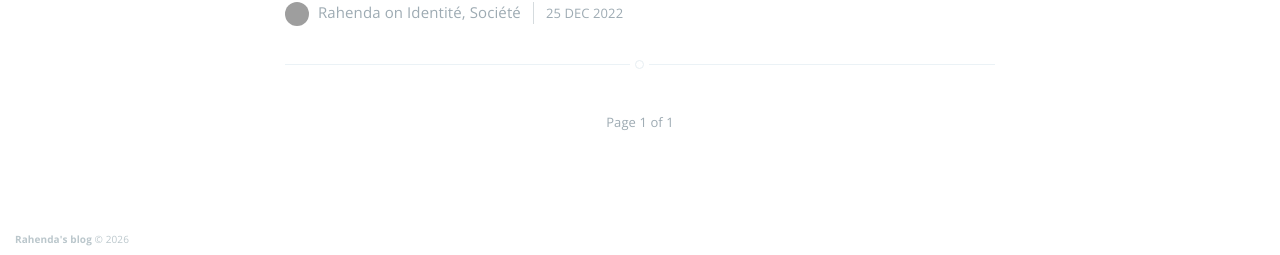
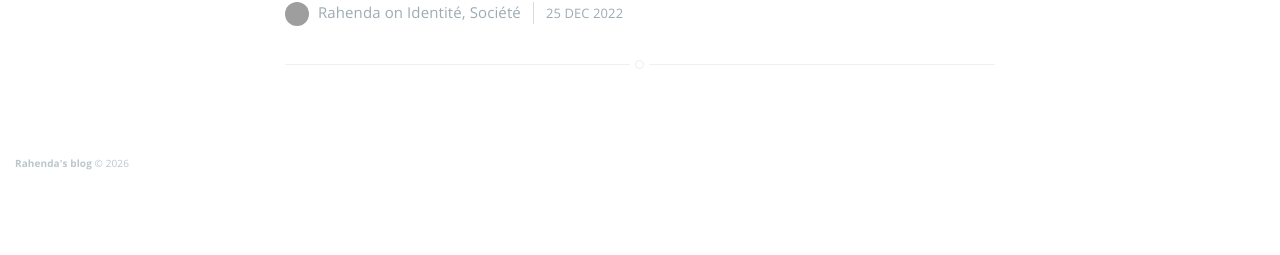
Before and after one commit to rahendablog/rahendablog.github.io, a Jekyll site: the page built from index.html, in a window 1280 px wide. Shown: the part 1076-1331 px from the top of the page. Built offline with Jekyll 4.4.1, drawn with Linux system fonts in a browser that asks for light colours; nearby versions of some CDN libraries; the list of posts is cut into pages by our own code; after the commit the page ends 1259 px from its top, so only the background shows below that; grey boxes are pictures that could not be loaded.

```diff
--- a/_data/authors.yml
+++ b/_data/authors.yml
@@ -4,5 +4,5 @@ rahenda:
   location: Rennes, FR
   url_full: http://rahendarosmedi.com
   url: http://rahendarosmedi.com
-  bio: {{ site.description }}
+  bio: "{ }"
   assets: assets/images/author.png
--- a/_includes/author_pagination.html
+++ b/_includes/author_pagination.html
@@ -1,3 +1,4 @@
+{% if paginator.total_pages > 1 %}
 <nav class="pagination" role="pagination">
     {% if paginator.previous_page %}
         {% if paginator.previous_page == 1 %}
@@ -11,3 +12,4 @@
         <a class="older-posts" href="{{ site.baseurl }}author/{{ page.author }}/page{{ paginator.next_page }}/" title="Next Page">Older Posts &raquo;</a>
     {% endif %}
 </nav>
+{% endif %}
--- a/_includes/post_pagination.html
+++ b/_includes/post_pagination.html
@@ -1,3 +1,4 @@
+{% if paginator.total_pages > 1 %}
 <nav class="pagination" role="pagination">
     {% if paginator.previous_page %}
         {% if paginator.previous_page == 1 %}
@@ -11,3 +12,4 @@
         <a class="older-posts" href="{{ site.baseurl }}page{{ paginator.next_page }}/" title="Next Page">Older Posts &raquo;</a>
     {% endif %}
 </nav>
+{% endif %}
--- a/_includes/tag_pagination.html
+++ b/_includes/tag_pagination.html
@@ -1,3 +1,4 @@
+{% if paginator.total_pages > 1 %}
 <nav class="pagination" role="pagination">
     {% if paginator.previous_page %}
         {% if paginator.previous_page == 1 %}
@@ -11,3 +12,4 @@
         <a class="older-posts" href="{{ site.baseurl }}tag/{{ page.tag }}/page{{ paginator.next_page }}/" title="Next Page">Older Posts &raquo;</a>
     {% endif %}
 </nav>
+{% endif %}
--- a/_layouts/default.html
+++ b/_layouts/default.html
@@ -17,9 +17,9 @@
     <link rel="shortcut icon" href="{{ site.baseurl }}assets/images/favicon.ico" >
 
     <!-- Styles'n'Scripts -->
-    <link rel="stylesheet" type="text/css" href="{{ site.baseurl }}assets/css/screen.css" />
+    <link rel="stylesheet" type="text/css" href="{{ "assets/css/screen.css" | relative_url }}" />
     <link rel="stylesheet" type="text/css" href="//fonts.googleapis.com/css?family=Merriweather:300,700,700italic,300italic|Open+Sans:700,400" />
-    <link rel="stylesheet" type="text/css" href="{{ site.baseurl }}assets/css/syntax.css" />
+    <link rel="stylesheet" type="text/css" href="{{ "assets/css/syntax.css" | relative_url }}" />
 
     <!-- highlight.js -->
     <link rel="stylesheet" href="//cdnjs.cloudflare.com/ajax/libs/highlight.js/9.3.0/styles/default.min.css">
--- a/common/404.html
+++ b/common/404.html
@@ -22,7 +22,7 @@ permalink: 404.html
     <meta http-equiv="cleartype" content="on">
 
     <link rel="stylesheet" type='text/css' href='//fonts.googleapis.com/css?family=Open+Sans:400,300,700'>
-    <link rel="stylesheet" href="{{ site.baseurl }}assets/css/ghost.min.css" />
+    <link rel="stylesheet" href="{{ "assets/css/ghost.min.css" | relative_url }}" />
 </head>
 <body>
     <main role="main" id="main">
```
